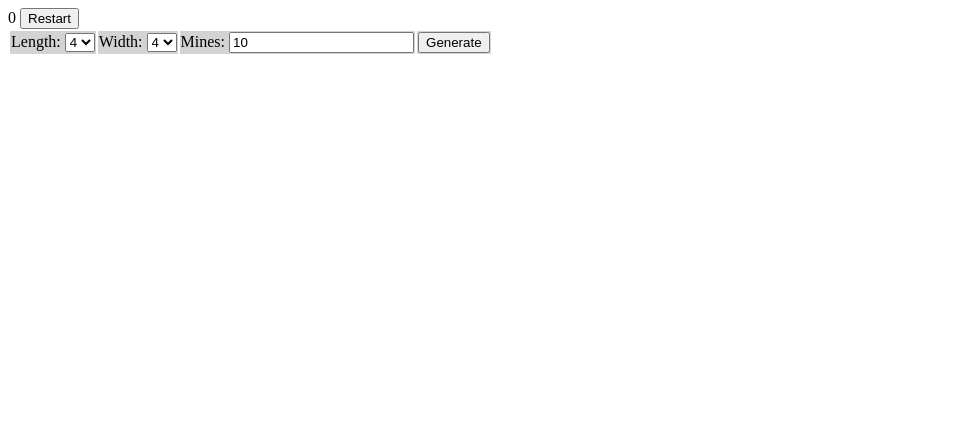
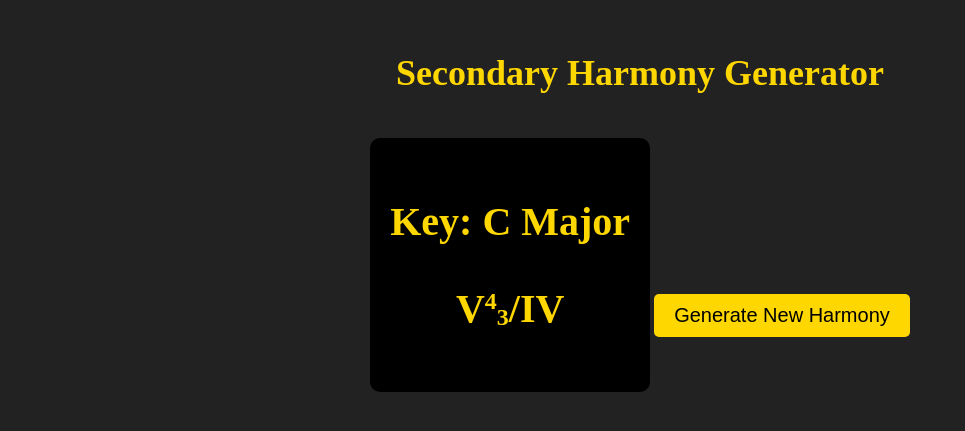
Before and after one commit to Zephlyn/Zephlyn.github.io, a Jekyll site: the page index.html, which Jekyll copies as it is, in a window 1280 px wide. Shown: the top 431 px of the page, without its empty margins (0-965 px from the left). Built offline with Jekyll 4.4.1, drawn with Linux system fonts in a browser that asks for light colours.

Commit message:
Update index.html

```diff
--- a/index.html
+++ b/index.html
@@ -1,64 +1,110 @@
 <!DOCTYPE html>
-<html>
+<html lang="en">
 <head>
+    <meta charset="UTF-8">
+    <meta name="viewport" content="width=device-width, initial-scale=1.0">
+    <title>Secondary Harmony Generator</title>
     <style>
-      td {
-        background-color: lightgray;
+        body {
+            font-family: 'Times New Roman', serif;
             text-align: center;
-        vertical-align: middle;
+            background-color: #222;
+            color: white;
+            padding: 20px;
         }
-      .flagged {
-        background-color: lightblue;
+        h1 {
+            font-size: 36px;
+            color: gold;
+        }
+        .harmony-box {
+            background: black;
+            padding: 20px;
+            border-radius: 10px;
+            display: inline-block;
+            margin-top: 20px;
+        }
+        .harmony {
+            font-size: 40px;
+            font-weight: bold;
+            color: gold;
+        }
+        .stacked {
+            display: inline-block;
+            text-align: center;
+            line-height: 1;
+        }
+        .sup {
+            font-size: 0.6em;
+            vertical-align: top;
+        }
+        .sub {
+            font-size: 0.6em;
+            vertical-align: bottom;
+        }
+        button {
+            margin-top: 20px;
+            padding: 10px 20px;
+            font-size: 20px;
+            background-color: gold;
+            color: black;
+            border: none;
+            border-radius: 5px;
+            cursor: pointer;
+        }
+        button:hover {
+            background-color: #FFD700;
         }
     </style>
-    <title>Minesweeper</title>
-    <script src="/assets/js/minesweeper.js"></script>
 </head>
+<body>
+    <h1>Secondary Harmony Generator</h1>
 
-  <body>
-    <div id="minesweeper">
-        <div id="header">
-          <span id="timer">0</span>
-          <button id="restart">Restart</button>
+    <div class="harmony-box">
+        <p id="key" class="harmony">Key: C Major</p>
+        <p id="chord" class="harmony">V<span class="stacked"><span class="sup">4</span><span class="sub">3</span></span>/IV</p>
     </div>
-        <table>
-            <tr>
-              <td>
-                Length:
-                <select id="length">
-                  <option value="4">4</option>
-                  <option value="5">5</option>
-                  <option value="6">6</option>
-                  <option value="7">7</option>
-                </select>
-              </td>
-              <td>
-                Width:
-                <select id="width">
-                  <option value="4">4</option>
-                  <option value="5">5</option>
-                  <option value="6">6</option>
-                  <option value="7">7</option>
-                </select>
-              </td>
-              <td>
-                Mines:
-                <input type="text" id="mines" value="10">
-              </td>
-              <td>
-                <button id="generateButton">Generate</button>
-              </td>
-            </tr>
-        </table>
-        <table id="board"></table>
+
+    <button onclick="generateHarmony()">Generate New Harmony</button>
+
     <script>
-            const generateButton = document.getElementById("generateButton");
-            generateButton.addEventListener("click", function() {
-              const length = parseInt(document.getElementById("length").value);
-              const width = parseInt(document.getElementById("width").value);
-              const mines = parseInt(document.getElementById("mines").value);
-              generateMineField(length, width, mines);
-            });
+        const keys = [
+            { name: "C Major", accidentals: 0, weight: 5 }, { name: "G Major", accidentals: 1, weight: 5 },
+            { name: "D Major", accidentals: 2, weight: 5 }, { name: "A Major", accidentals: 3, weight: 3 },
+            { name: "E Major", accidentals: 4, weight: 3 }, { name: "B Major", accidentals: 5, weight: 3 }
+        ];
+
+        const majorNumerals = ["ii", "IV", "V", "vi"];
+        const minorNumerals = ["III", "iv", "V", "VI"];
+
+        const inversionOptions = {
+            "": "",
+            "6": "<span class='sup'>6</span>",
+            "7": "<span class='sup'>7</span>",
+            "65": "<span class='stacked'><span class='sup'>6</span><span class='sub'>5</span></span>",
+            "43": "<span class='stacked'><span class='sup'>4</span><span class='sub'>3</span></span>",
+            "42": "<span class='stacked'><span class='sup'>4</span><span class='sub'>2</span></span>"
+        };
+
+        function getRandomElement(array) {
+            return array[Math.floor(Math.random() * array.length)];
+        }
+
+        function generateHarmony() {
+            let selectedKey = getRandomElement(keys);
+            let romanNumerals = selectedKey.name.includes("Minor") ? minorNumerals : majorNumerals;
+            let selectedNumeral = getRandomElement(romanNumerals);
+
+            let isSecondaryLeadingTone = Math.random() < 0.33;
+            let secondaryHarmony = isSecondaryLeadingTone ? "vii°" : "V";
+
+            let inversionKey = getRandomElement(Object.keys(inversionOptions));
+            let inversion = inversionOptions[inversionKey];
+
+            let harmonyText = `${secondaryHarmony}${inversion}/${selectedNumeral}`;
+
+            document.getElementById("key").innerHTML = `Key: ${selectedKey.name}`;
+            document.getElementById("chord").innerHTML = harmonyText;
+        }
     </script>
-    </div>
 </body>
+</html>
```
Lines whose indentation alone changed are shown as unchanged.
